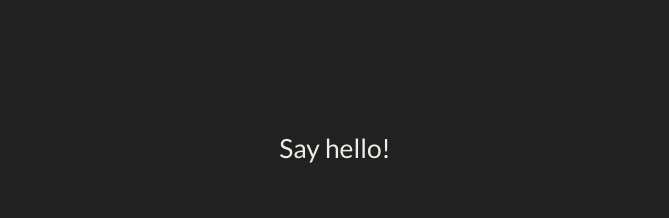
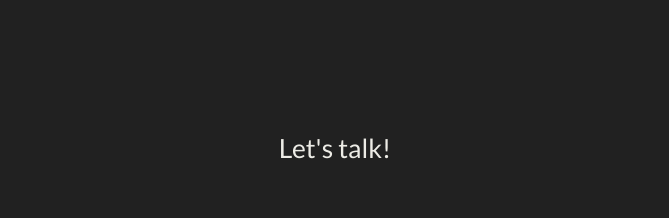
Before and after one commit to GregAndrik/reactive-folio, a React (Create React App) app: page /contact in a window 1280 px wide. Shown: the top 218 px of the page, without its empty margins (305-974 px from the left). Built offline with nearby package versions, Linux system fonts and the light colour scheme.

Commit message:
modified contact text

```diff
--- a/src/components/views/contact/Contact.jsx
+++ b/src/components/views/contact/Contact.jsx
@@ -28,7 +28,7 @@ const Contact = () => {
         ) : (
           <>
             <div className='contact-text'>
-              <h2>Say hello!</h2>
+              <h2>Let's talk!</h2>
             </div>
             <div className='contact-container'>
               <form ref={form} onSubmit={sendEmail}>
```
